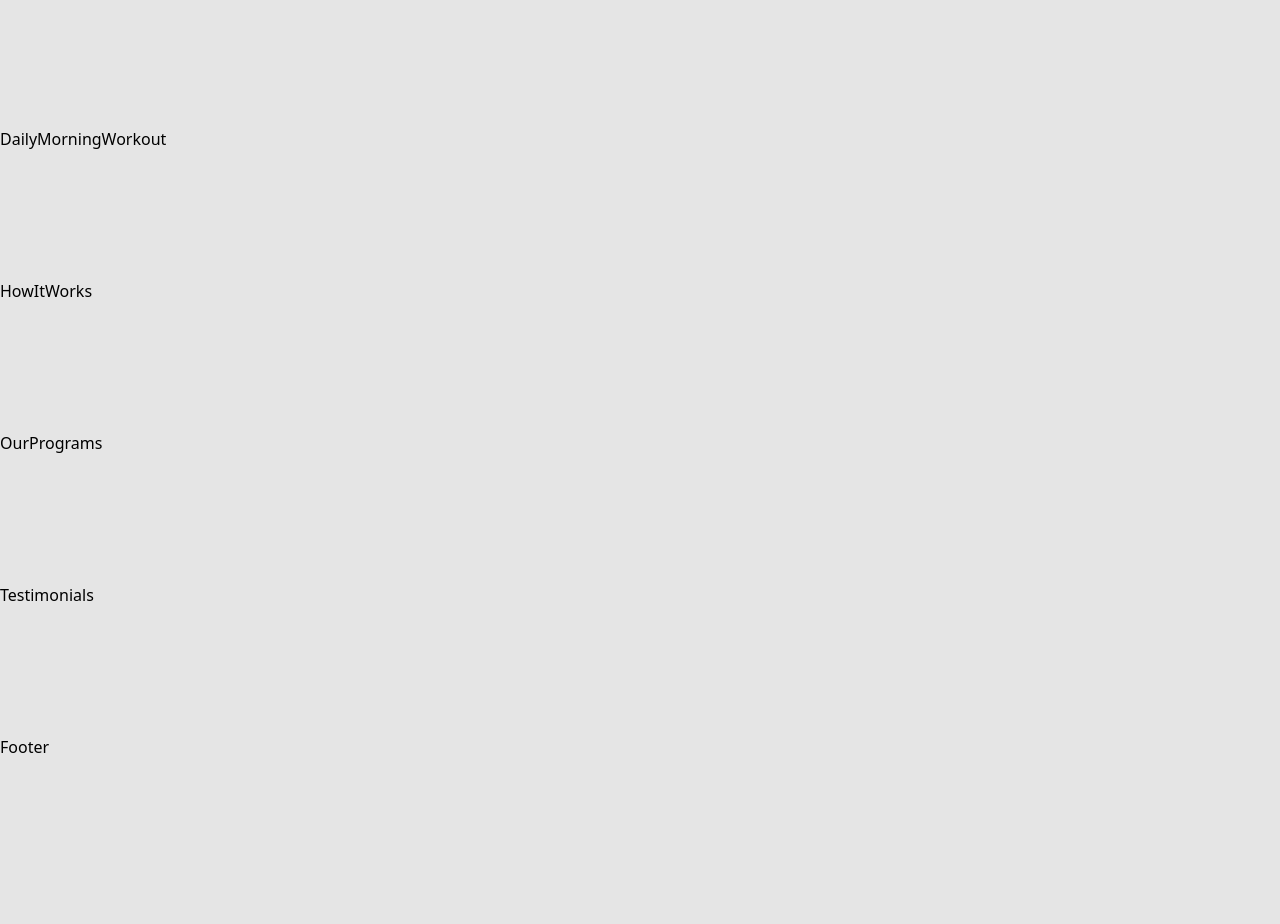
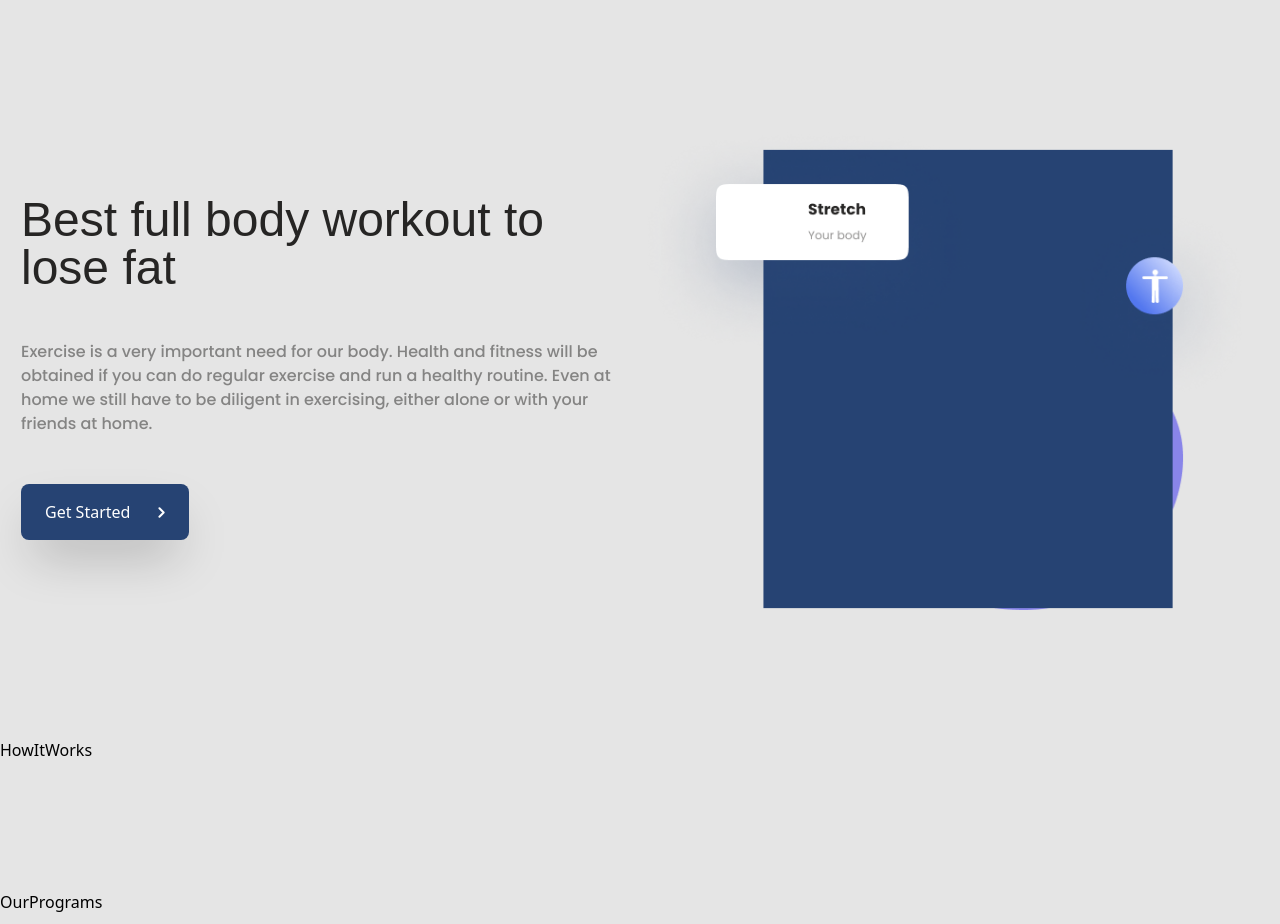
Before and after one commit to rubel-sh/gym-baran, a Next.js app: page / in a window 1280 px wide. Shown: the part 1960-2884 px from the top of the page. Before the commit the page ends 2719 px from the top, so only its background shows below. Built offline with nearby package versions, Linux system fonts and the light colour scheme.

Commit message:
Daily Morning Workout ui added

```diff
--- a/src/components/DailyMorningWorkout/index.js
+++ b/src/components/DailyMorningWorkout/index.js
@@ -1,5 +1,36 @@
+import Image from "next/image";
+import Container from "../Container";
+import rightArrow from "../../assets/icons/rightArrow.svg";
+import morning_workout from "../../assets/morning_workout.png";
+
 const DailyMorningWorkout = () => {
-  return <div>DailyMorningWorkout</div>;
+  return (
+    <Container>
+      <div className="grid md:grid-cols-2 text-primaryText">
+        {/* Left Content */}
+        <div className="grid place-items-center">
+          <div>
+            <h1 className="font-sporting text-5xl">
+              Best full body workout to lose fat
+            </h1>
+            <p className="font-poppins opacity-50 my-12">
+              Exercise is a very important need for our body. Health and fitness
+              will be obtained if you can do regular exercise and run a healthy
+              routine. Even at home we still have to be diligent in exercising,
+              either alone or with your friends at home.{" "}
+            </p>
+            <button className="py-4 px-6 flex justify-between items-center rounded-lg bg-secondaryColor text-white gap-7 cursor-pointer shadow-2xl">
+              <span>Get Started</span> <Image src={rightArrow} alt="" />
+            </button>
+          </div>
+        </div>
+        {/* Right Content */}
+        <div className="self-start">
+          <Image src={morning_workout} />
+        </div>
+      </div>
+    </Container>
+  );
 };
 
 export default DailyMorningWorkout;
```
